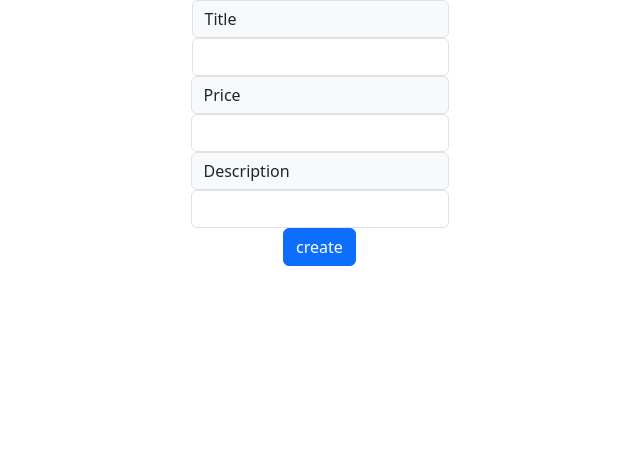
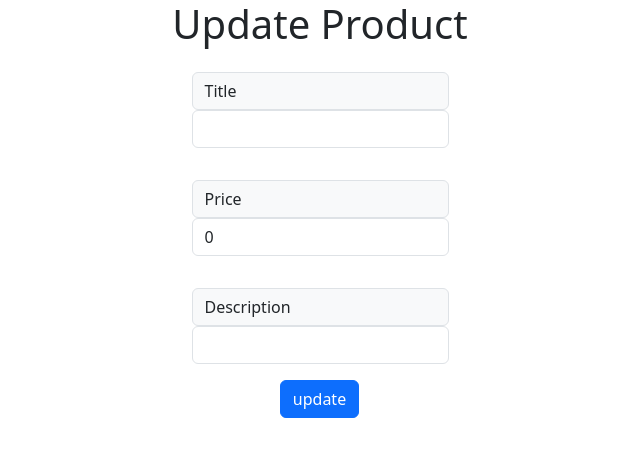
Before and after one commit to LuisPalominos/Coding_Dojo, a React (Create React App) app in the folder MERN/05_Full_Stack_MERN/01_admin_of_product/client/: page /1/edit in a window 1280 px wide. Shown: the top 456 px of the page, without its empty margins (320-960 px from the left). Built offline with nearby package versions, Linux system fonts and the light colour scheme; no server answers.

Commit message:
admin of product(full-stack)

```diff
--- a/MERN/05_Full_Stack_MERN/01_admin_of_product/client/src/components/Form.js
+++ b/MERN/05_Full_Stack_MERN/01_admin_of_product/client/src/components/Form.js
@@ -37,17 +37,18 @@ const handleSubmit=(e)=>{
 // ---------------------------------------------
     return (
         <div className="container">
+            <h1>Product Manager</h1>
             <form className="container text-center" onSubmit={ handleSubmit }>
                 <div className="input-group mb-3 d-flex flex-column align-content-center">
-                    <div>
+                    <div className="m-3">
                         <span className="input-group-text" id="inputGroup-sizing-default">Title</span>
                         <input type="text" name='title'  onChange={  (e) => setTitle(e.target.value) } className="form-control" aria-label="Sizing example input" aria-describedby="inputGroup-sizing-default"/>
                     </div>
-                    <div>
+                    <div className="m-3">
                         <span className="input-group-text" id="inputGroup-sizing-default">Price</span>
                         <input type="text" name='price'  onChange={  (e) => setPrice(e.target.value) } className="form-control" aria-label="Sizing example input" aria-describedby="inputGroup-sizing-default"/>
                     </div>
-                    <div>
+                    <div className="m-3">
                         <span className="input-group-text" id="inputGroup-sizing-default">Description</span>
                         <input type="text" name='description'  onChange={  (e) => setDescription(e.target.value) } className="form-control" aria-label="Sizing example input" aria-describedby="inputGroup-sizing-default"/>
                     </div>
--- a/MERN/05_Full_Stack_MERN/01_admin_of_product/client/src/components/List.js
+++ b/MERN/05_Full_Stack_MERN/01_admin_of_product/client/src/components/List.js
@@ -1,13 +1,13 @@
 import React from 'react'
 import axios from 'axios';
-
+import {useNavigate } from "react-router-dom";
 
 
 const List = (props) => {
 // ---------------------------------------------
 // I) VARIABLES & HOOKS
 // ---------------------------------------------
-
+const navigate = useNavigate();
 const { removeFromDom } = props;
 // ---------------------------------------------
 // II) HANDLERS & AUX FUNCTIONS
@@ -22,19 +22,22 @@ const deleteProduct = (id) => {
                 console.error(error);
             });
 }
+const gotoProduct=(id)=>{
+    navigate(`/${id}`);
+}
 
 // ---------------------------------------------
 // III) JSX
 // ---------------------------------------------
     return (
-        <div>
+        <div >
             <h1>All products</h1>
-            {props.lista.map((item,index)=>(
-                <div  key={index}>
-                    <p>{item.title}</p>
-                    <button type="submit" className="btn btn-primary" onClick={(e)=>{deleteProduct(item._id)}}>delete</button>
-                </div>
-            ))}
+                {props.lista.map((item,index)=>(
+                    <div className="m-3" key={index}>
+                        <button type="button" class="btn btn-link" onClick={(e)=>{gotoProduct(item._id)}}>{item.title}</button>
+                        <button type="submit" className="btn btn-primary" onClick={(e)=>{deleteProduct(item._id)}}>delete</button>
+                    </div>
+                ))}
         </div>
     )
 }
--- a/MERN/05_Full_Stack_MERN/01_admin_of_product/client/src/view/SpecificProduct.js
+++ b/MERN/05_Full_Stack_MERN/01_admin_of_product/client/src/view/SpecificProduct.js
@@ -43,7 +43,7 @@ const deleteProduct = () => {
             <h1>{productInfo.title}</h1>
             <p>Price: {productInfo.price}</p>
             <p>Description: {productInfo.description}</p>
-            <button type="submit" className="btn btn-primary" onClick={(e)=>{deleteProduct()}}>delete</button>
+            <button type="submit" className="btn btn-primary container col-3 text center" onClick={(e)=>{deleteProduct()}}>delete</button>
         </div>
     )
 }
--- a/MERN/05_Full_Stack_MERN/01_admin_of_product/client/src/view/UpdateProduct.js
+++ b/MERN/05_Full_Stack_MERN/01_admin_of_product/client/src/view/UpdateProduct.js
@@ -46,22 +46,23 @@ const handleUpdateSubmit=(e)=>{
 // ---------------------------------------------
     return (
         <div className="container">
+            <h1 className="container text-center">Update Product</h1>
             <form className="container text-center" onSubmit={ handleUpdateSubmit }>
                 <div className="input-group mb-3 d-flex flex-column align-content-center">
-                    <div>
+                    <div className="m-3">
                         <span className="input-group-text" id="inputGroup-sizing-default">Title</span>
-                        <input type="text" name='title'  onChange={  (e) => setTitle(e.target.value) } className="form-control" aria-label="Sizing example input" aria-describedby="inputGroup-sizing-default"/>
+                        <input type="text" name='title' value={title} onChange={  (e) => setTitle(e.target.value) } className="form-control" aria-label="Sizing example input" aria-describedby="inputGroup-sizing-default"/>
                     </div>
-                    <div>
+                    <div className="m-3">
                         <span className="input-group-text" id="inputGroup-sizing-default">Price</span>
-                        <input type="text" name='price'  onChange={  (e) => setPrice(e.target.value) } className="form-control" aria-label="Sizing example input" aria-describedby="inputGroup-sizing-default"/>
+                        <input type="text" name='price' value={price} onChange={  (e) => setPrice(e.target.value) } className="form-control" aria-label="Sizing example input" aria-describedby="inputGroup-sizing-default"/>
                     </div>
-                    <div>
+                    <div className="m-3">
                         <span className="input-group-text" id="inputGroup-sizing-default">Description</span>
-                        <input type="text" name='description'  onChange={  (e) => setDescription(e.target.value) } className="form-control" aria-label="Sizing example input" aria-describedby="inputGroup-sizing-default"/>
+                        <input type="text" name='description' value={description} onChange={  (e) => setDescription(e.target.value) } className="form-control" aria-label="Sizing example input" aria-describedby="inputGroup-sizing-default"/>
                     </div>
                     <div className="d-flex justify-content-center">
-                        <button type="submit" className="btn btn-primary">create</button>
+                        <button type="submit" className="btn btn-primary">update</button>
                     </div>
                 </div>
             </form>
```
